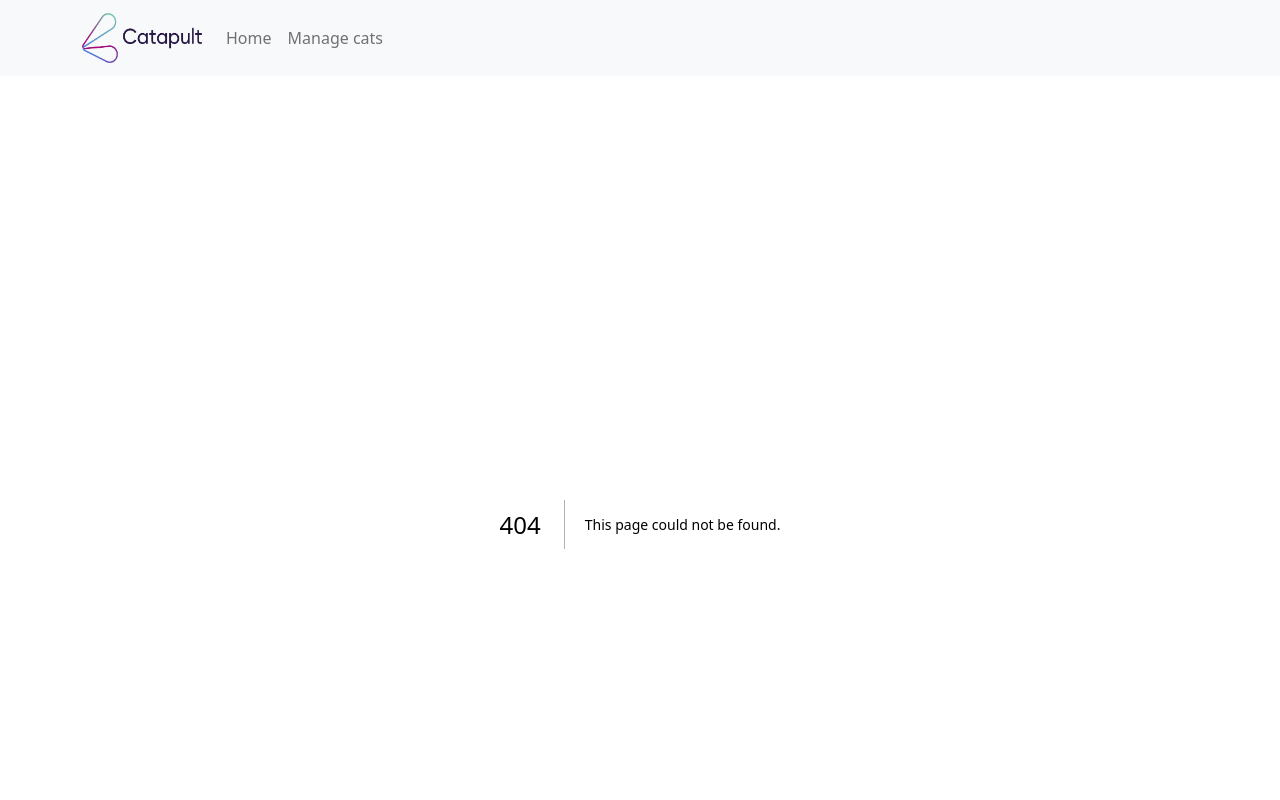
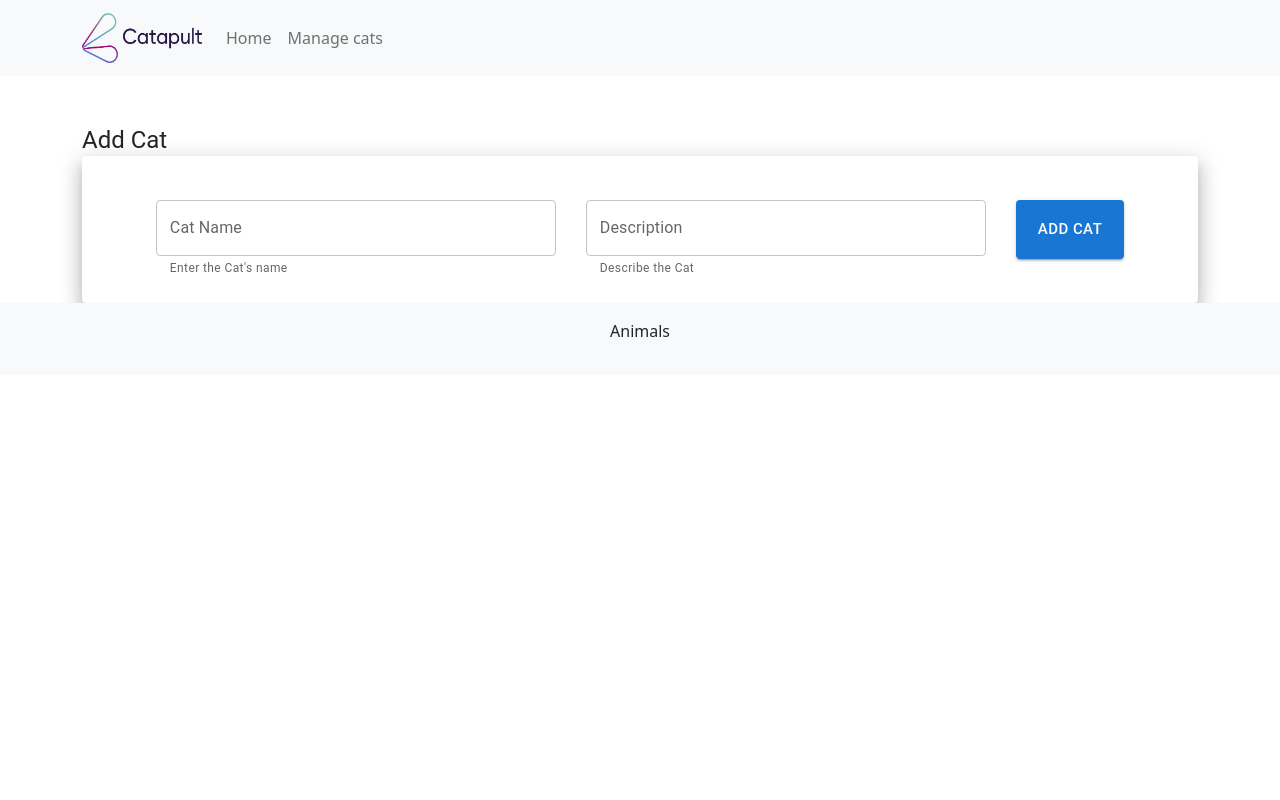
Before and after one commit to catapultcx/animals-ui-nextjs, a Next.js app: page /submitForm in a window 1280 px wide. Before the commit this address had no page. Shown: the top 800 px of the page. Built offline with nearby package versions, Linux system fonts and the light colour scheme; no server answers.

Commit message:
Improvement and refactoring

```diff
--- a/src/components/NewCatForm.tsx
+++ b/src/components/NewCatForm.tsx
@@ -1,64 +1,68 @@
 import React, { useReducer, useState } from "react";
 import {
   Button,
-  Icon,
-  FormControl,
   TextField,
   Paper,
   Typography,
+  Snackbar,
+  Alert,
 } from "@mui/material";
-import { jsx, css } from "@emotion/react";
 import { useTheme } from "@mui/material/styles";
 import { CatsService } from "@/services/api/cats-service";
 import { useRouter } from "next/router";
 
 const service = new CatsService();
 
-export function NewCatForm(props: any) {
+interface FormFields {
+  label: string;
+  id: string;
+  name: string;
+  description: string;
+}
+
+export const NewCatForm: React.FC<FormFields> = ({
+  label,
+  id,
+  name,
+  description,
+}) => {
   const router = useRouter();
-
   const theme = useTheme();
 
-  const styles = {
-    root: css`
-      padding: theme.spacing(3, 2);
-    `,
-    link: css`
-      marginleft: theme.spacing(1);
-      marginright: theme.spacing(1);
-      width: 400;
-    `,
-    title: css`
-      margin: 0 auto;
-      max-width: 960;
-      padding: 1.45rem 1.0875rem;
-    `,
-  };
+  const [fieldValues, setFieldValues] = useState({
+    id: id,
+    name: name,
+    description: description,
+    group: "",
+  });
 
-  const [fieldValues, setFieldValues] = useState({
-    name: "",
-    description: "",
-  });
+  const [openSnackBar, setOpenSnackBar] = useState(false);
 
   const handleChange = (name) => (event) => {
     setFieldValues({ ...fieldValues, [name]: event.target.value });
   };
 
+  const handleClose = () => {
+    setOpenSnackBar(false);
+  };
+
   const handleSubmit = (event: React.SyntheticEvent) => {
     event.preventDefault();
     service.create({
-      id: "",
+      id: fieldValues.id,
       name: fieldValues.name,
       description: fieldValues.description,
-      group: "",
+      group: fieldValues.group,
     });
+    setOpenSnackBar(true);
     router.push({ pathname: "/cats" });
   };
 
   return (
     <div>
+      <form onSubmit={handleSubmit}>
         <Typography variant="h5" component="h3">
-        Modify Cat Information
+          {label} Cat
         </Typography>
         <Paper
           elevation={12}
@@ -68,13 +72,13 @@ export function NewCatForm(props: any) {
             padding: theme.spacing(3, 2),
           }}
         >
-        <form onSubmit={handleSubmit}>
+          <div style={{ display: "flex", justifyContent: "space-evenly" }}>
             <TextField
-            style={{ marginTop: "10px" }}
+              style={{ marginTop: "20px", marginRight: "30px" }}
               label="Cat Name"
               id="name-helperText"
               value={fieldValues.name}
-            helperText="Enter your full name"
+              helperText="Enter the Cat's name"
               onChange={handleChange("name")}
               sx={{
                 marginleft: theme.spacing(1),
@@ -83,10 +87,10 @@ export function NewCatForm(props: any) {
               }}
             />
             <TextField
-            style={{ marginTop: "20px" }}
+              style={{ marginTop: "20px", marginRight: "30px" }}
               label="Description"
               id="description-helperText"
-            helperText="Very Lazy Pussy Cat"
+              helperText="Describe the Cat"
               value={fieldValues.description}
               onChange={handleChange("description")}
               sx={{
@@ -100,11 +104,28 @@ export function NewCatForm(props: any) {
               variant="contained"
               color="primary"
               onClick={handleSubmit}
+              size="large"
+              style={{ marginTop: "20px", marginBottom: "20px" }}
             >
-            Add Cat
+              {label} Cat
             </Button>
+            <Snackbar
+              open={openSnackBar}
+              autoHideDuration={10000}
+              onClose={handleClose}
+              anchorOrigin={{ vertical: "bottom", horizontal: "center" }}
+            >
+              <Alert
+                onClose={handleClose}
+                severity="success"
+                sx={{ width: "100%" }}
+              >
+                The Cat is Permanently deleted !!!
+              </Alert>
+            </Snackbar>
+          </div>
+        </Paper>
       </form>
-      </Paper>
     </div>
   );
-}
+};
--- /dev/null
+++ b/src/pages/submitForm/index.tsx
@@ -0,0 +1,19 @@
+import React, { useReducer, useState } from "react";
+import { NewCatForm } from "@/components/NewCatForm";
+import Head from "next/head";
+
+const submitForm = () => {
+  return (
+    <>
+      <Head>
+        <title>Your cat</title>
+        <meta name="description" content="Register your animal" />
+        <meta name="viewport" content="width=device-width, initial-scale=1" />
+        <link rel="icon" href="/favicon.ico" />
+      </Head>
+      <NewCatForm label={"Add "} id={""} name={""} description={""} />
+    </>
+  );
+};
+
+export default submitForm;
```
Also changed, not shown: src/pages/cats/[catId]/index.tsx (+10 -4 lines), src/pages/cats/index.tsx (+19 -3 lines). Lines whose indentation alone changed are shown as unchanged.
